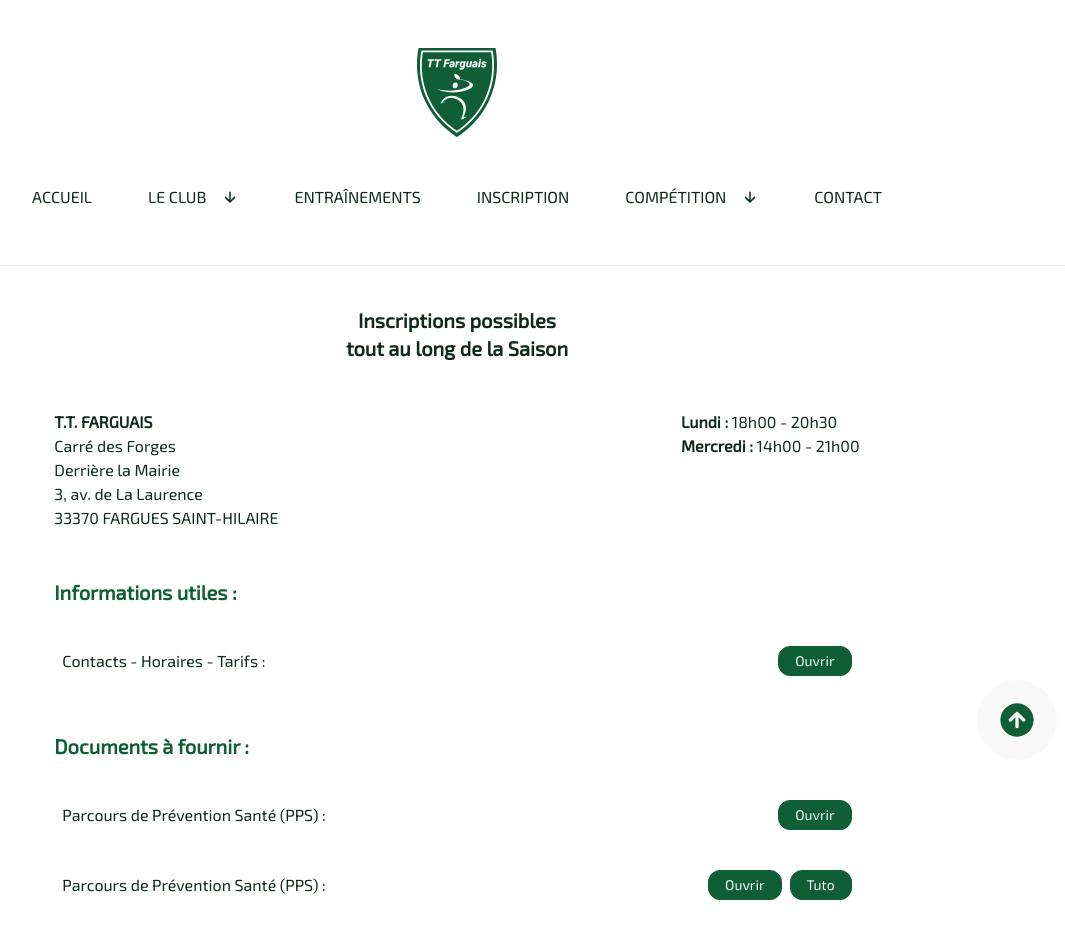
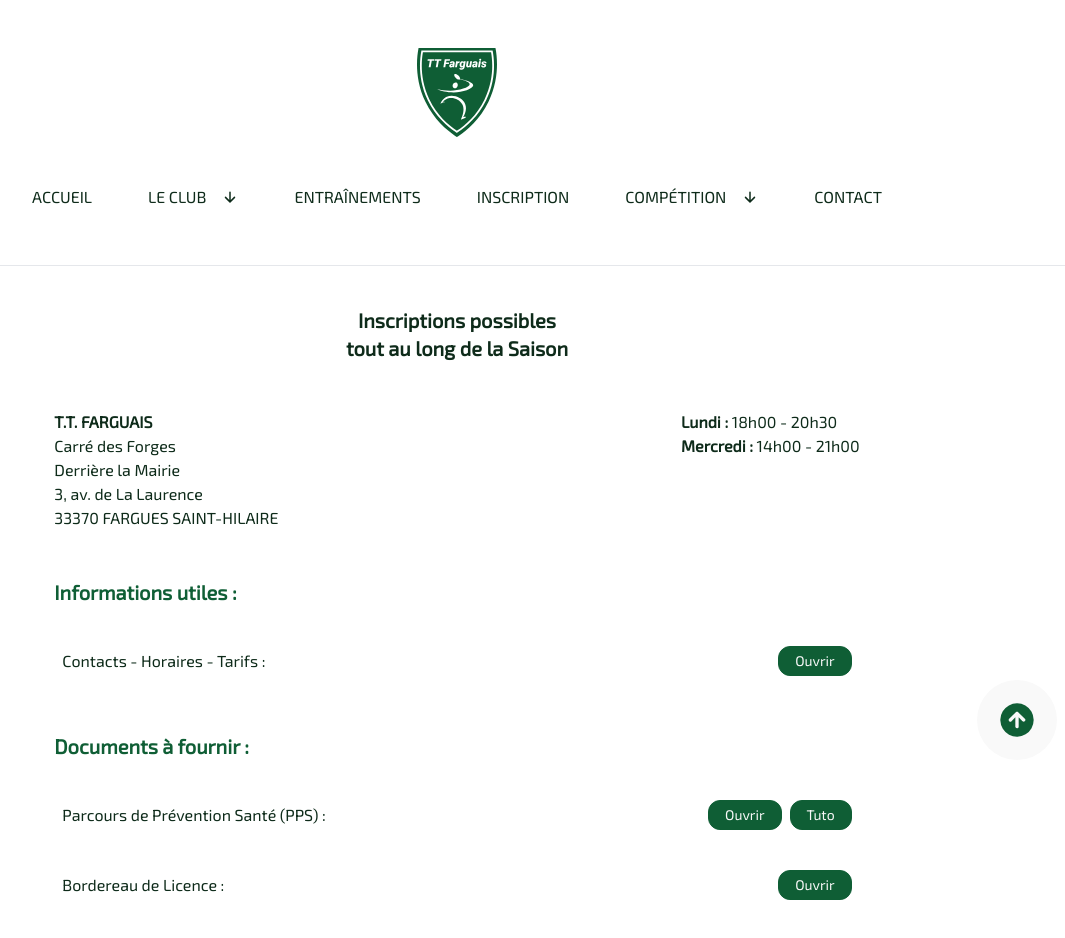
Before and after one commit to ttfarguais/ttfarguais, a Next.js app: page /inscription in a window 1280 px wide. Shown: the top 938 px of the page, without its empty margins (183-1248 px from the left). Built offline with nearby package versions, Linux system fonts and the light colour scheme.

Commit message:
Update inscriptionFile.js

```diff
--- a/app/src/data/inscriptionFile.js
+++ b/app/src/data/inscriptionFile.js
@@ -4,7 +4,6 @@ const times = [
 ]
 
 const documents = [
-  { name: "Parcours de Prévention Santé (PPS)", pdf: "https://malicence.fftt.com" },
     { name: "Parcours de Prévention Santé (PPS)", pdf: "https://malicence.fftt.com",
       tutorial: "https://ton-lien-de-tutoriel.fr"
   },
```
